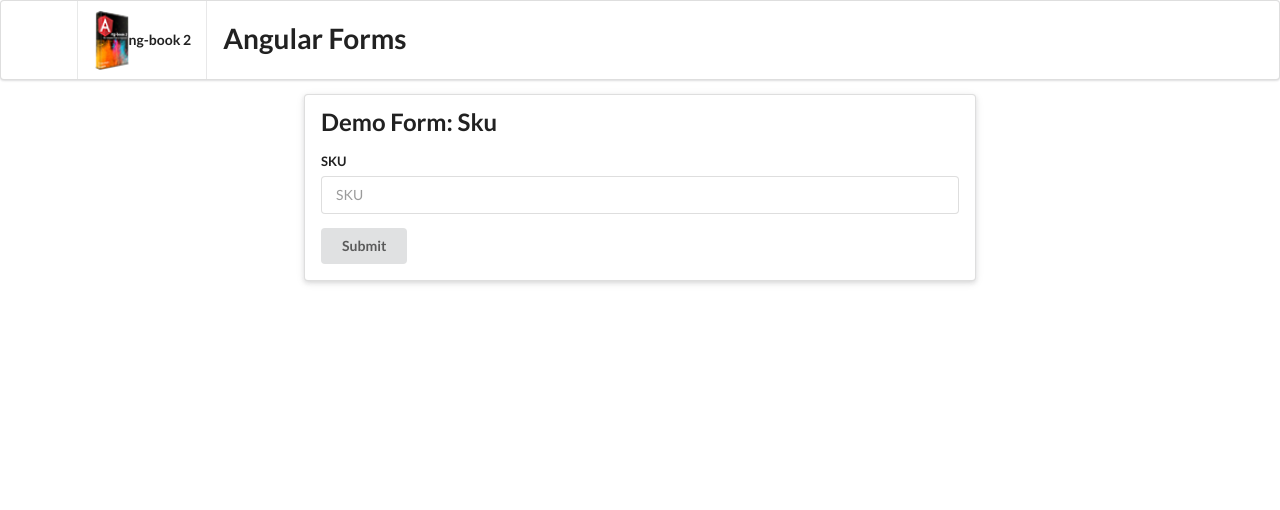
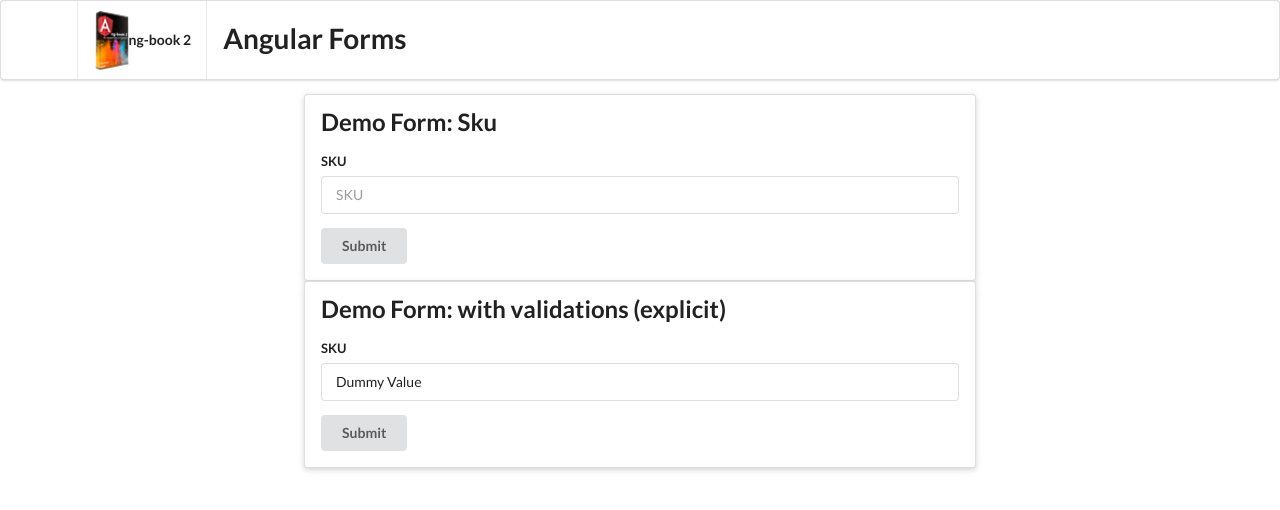
Before and after one commit to mahmudabir/angular-forms, an Angular app: page / in a window 1280 px wide. Shown: the top 510 px of the page. Built offline with nearby package versions, Linux system fonts and the light colour scheme.

Commit message:
Specific validation

```diff
--- a/src/app/app.component.html
+++ b/src/app/app.component.html
@@ -22,5 +22,6 @@
   <div class="ui main text container ten wide column">
 <!--    <router-outlet></router-outlet>-->
     <app-demo-form-sku></app-demo-form-sku>
+    <app-demo-form-with-validations-explicit></app-demo-form-with-validations-explicit>
   </div>
 </div>
--- a/src/app/demo-form-with-validations-explicit/demo-form-with-validations-explicit.component.html
+++ b/src/app/demo-form-with-validations-explicit/demo-form-with-validations-explicit.component.html
@@ -1 +1,28 @@
-<p>demo-form-with-validations-explicit works!</p>
+<div class="ui raised segment">
+  <h2 class="ui header">Demo Form: with validations (explicit)</h2>
+  <form [formGroup]="myForm"
+        (ngSubmit)="onSubmit(myForm.value)"
+        class="ui form"
+        [class.error]="!myForm.valid && myForm.touched">
+
+    <div class="field"
+         [class.error]="!sku.valid && sku.touched">
+      <label for="skuInput">SKU</label>
+      <input type="text"
+             id="skuInput"
+             placeholder="SKU"
+             formControlName="sku">
+      <div *ngIf="!sku.valid"
+           class="ui error message">SKU is invalid</div>
+      <div *ngIf="sku.hasError('required')"
+           class="ui error message">SKU is required</div>
+      <div *ngIf="myForm.hasError('required', 'sku')"
+           class="ui error message">SKU is required (Checked using myForm)</div>
+    </div>
+
+    <div *ngIf="!myForm.valid"
+         class="ui error message">Form is invalid</div>
+
+    <button type="submit" class="ui button">Submit</button>
+  </form>
+</div>
--- a/src/app/demo-form-with-validations-explicit/demo-form-with-validations-explicit.component.ts
+++ b/src/app/demo-form-with-validations-explicit/demo-form-with-validations-explicit.component.ts
@@ -1,15 +1,27 @@
-import { Component, OnInit } from '@angular/core';
+import {Component, OnInit} from '@angular/core';
+import {AbstractControl, FormBuilder, FormControl, FormGroup, Validators} from '@angular/forms';
 
 @Component({
   selector: 'app-demo-form-with-validations-explicit',
   templateUrl: './demo-form-with-validations-explicit.component.html',
-  styleUrls: ['./demo-form-with-validations-explicit.component.css']
+  styleUrls: []
 })
 export class DemoFormWithValidationsExplicitComponent implements OnInit {
+  myForm: FormGroup;
+  sku: AbstractControl;
 
-  constructor() { }
+  constructor(fb: FormBuilder) {
+    this.myForm = fb.group({
+      sku:  ['Dummy Value', Validators.required]
+    });
+
+    this.sku = this.myForm.controls.sku;
+  }
 
   ngOnInit(): void {
   }
 
+  onSubmit(value: string): void {
+    console.log('you submitted value: ', value);
+  }
 }
```
Also changed, not shown: src/app/demo-form-with-validations-explicit/demo-form-with-validations-explicit.component.css (deleted).
